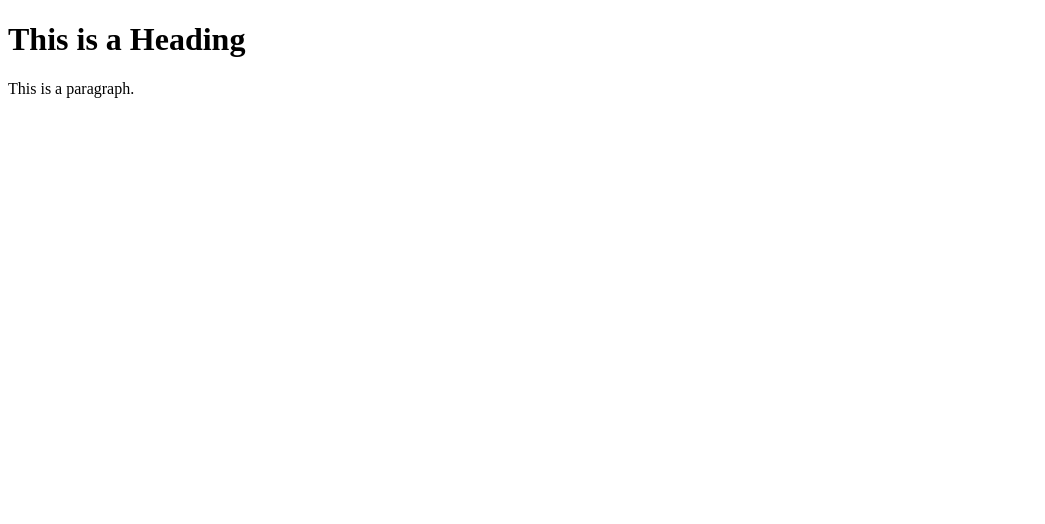
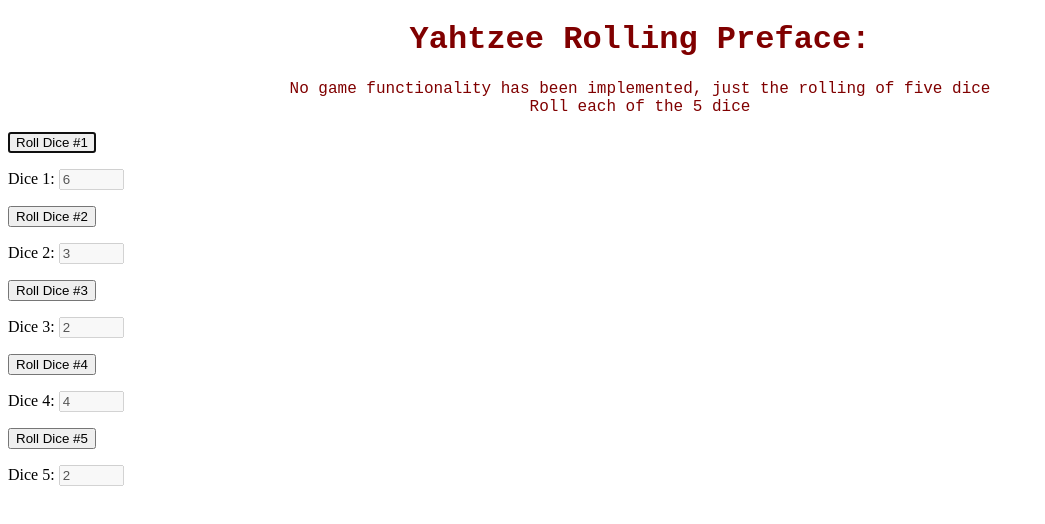
Before and after one commit to tchaidez/DiceRoller, a plain HTML site: page index.html in a window 1280 px wide. Shown: the whole page, without its empty margins (0-1045 px from the left). Drawn offline with Linux system fonts and the light colour scheme.

Commit message:
Completed DiceRoller

```diff
--- a/DiceRoller.css
+++ b/DiceRoller.css
@@ -0,0 +1,21 @@
+/*
+<!-- font transformation inspiration https://www.w3schools.com/css/css_font.asp -->
+*/
+
+.monospace{
+
+
+    font-family: 'Courier New', Courier, monospace;
+}
+
+#header{
+
+    color: maroon;
+    text-align: center;
+}
+
+#game{
+
+    color: maroon;
+    text-align: center;
+}
--- a/DiceRoller.js
+++ b/DiceRoller.js
@@ -0,0 +1,28 @@
+
+/*
+Using parts of Mr.Pogue's potpourri.js
+
+*/
+function RollDice1() {
+    document.getElementById("dice1").value = Math.floor(Math.random()*6) + 1;
+}
+
+function RollDice2() {
+    document.getElementById("dice2").value = Math.floor(Math.random()*6) + 1;
+}
+
+function RollDice3() {
+    document.getElementById("dice3").value = Math.floor(Math.random()*6) + 1;
+}
+
+function RollDice4() {
+    document.getElementById("dice4").value = Math.floor(Math.random()*6) + 1;
+}
+
+function RollDice5() {
+    document.getElementById("dice5").value = Math.floor(Math.random()*6) + 1;
+}
+
+function RollDice6() {
+    document.getElementById("dice6").value = Math.floor(Math.random()*6) + 1;
+}
--- a/index.html
+++ b/index.html
@@ -1,12 +1,91 @@
 <!DOCTYPE html>
 <html>
 <head>
-<title>Page Title</title>
+
+    <!-- Inspiration for header  https://www.w3schools.com/css/tryit.asp?filename=trycss_syntax1 -->
+
+    <link rel="stylesheet" href="DiceRoller.css">
+
+    <script src= "DiceRoller.js">  </script>
+
+
 </head>
-<body>
 
-<h1>This is a Heading</h1>
-<p>This is a paragraph.</p>
+<!-- onload ability discovered at https://www.w3schools.com/jsref/tryit.asp?filename=tryjsref_onload  -->
+
+<body onload="firstExecution()">
+
+    <!-- serif help below https://www.w3schools.com/css/css_font.asp -->
+
+
+    <h1 id="header" class="monospace">
+        Yahtzee Rolling Preface:
+    </h1>
+
+    <p id="game" class="monospace">
+
+        No game functionality has been implemented, just the rolling of five dice<br>
+        Roll each of the 5 dice
+
+    </p>
+
+    <!-- Code Below inspired by Eric Pogue's potpourri.html -->
+
+
+    <p></p>
+
+    <button type="button" autofocus onclick="RollDice1()">Roll Dice #1 </button>
+
+    <p></p>
+
+    Dice 1: <input id="dice1" type="text" value="" size="5" disabled>
+
+    <p></p>
+
+    <button type="button" autofocus onclick="RollDice2()">Roll Dice #2 </button>
+
+    <p></p>
+
+    Dice 2: <input id="dice2" type="text" value="" size="5" disabled>
+
+    <p></p>
+
+    <button type="button" autofocus onclick="RollDice3()">Roll Dice #3 </button>
+
+    <p></p>
+
+    Dice 3: <input id="dice3" type="text" value="" size="5" disabled>
+
+    <p></p>
+
+    <button type="button" autofocus onclick="RollDice4()">Roll Dice #4 </button>
+
+    <p></p>
+
+    Dice 4: <input id="dice4" type="text" value="" size="5" disabled>
+
+    <p></p>
+
+    <button type="button" autofocus onclick="RollDice5()">Roll Dice #5 </button>
+
+    <p></p>
+
+    Dice 5: <input id="dice5" type="text" value="" size="5" disabled>
+
+    <script>
+
+        function firstExecution(){
+
+            RollDice1();
+            RollDice2();
+            RollDice3();
+            RollDice4();
+            RollDice5();
+
+        }
+
+    </script>
+
 
 </body>
 </html>
```
